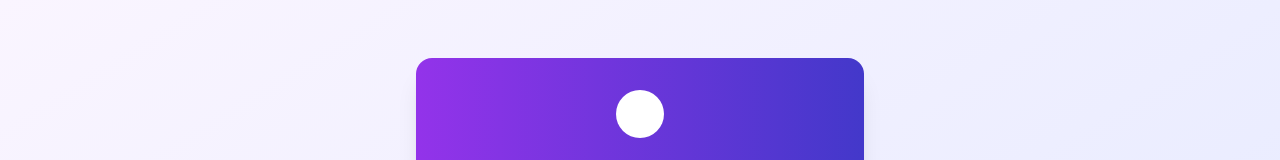
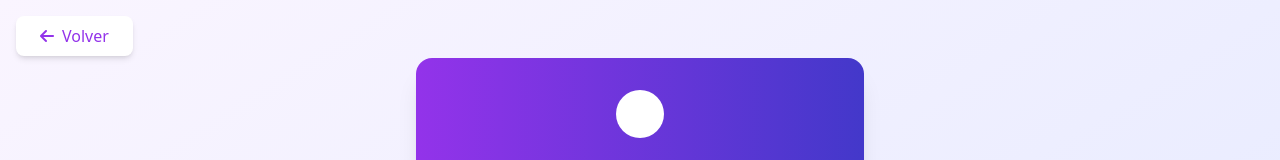
Before and after one commit to Aroarr05/SportityMe, an Angular app in the folder FrontendAngular/: page /auth/login in a window 1280 px wide. Shown: the top 160 px of the page. Built offline with nearby package versions, Linux system fonts and the light colour scheme.

Commit message:
cambios en el login

```diff
--- a/FrontendAngular/src/app/auth/components/login/login.component.html
+++ b/FrontendAngular/src/app/auth/components/login/login.component.html
@@ -1,4 +1,12 @@
 <div class="min-h-screen flex items-center justify-center bg-gradient-to-br from-purple-50 to-indigo-100 py-12 px-4 sm:px-6 lg:px-8">
+  <button
+    (click)="goBack()"
+    class="absolute top-4 left-4 px-4 py-2 bg-white text-purple-600 rounded-lg hover:bg-purple-50 transition-all duration-300 shadow-md hover:shadow-lg flex items-center"
+  >
+    <i class="fas fa-arrow-left mr-2"></i>
+    <span>Volver</span>
+  </button>
+
   <div class="max-w-md w-full space-y-8">
     <div class="bg-white rounded-2xl shadow-xl overflow-hidden transition-all duration-300 hover:shadow-2xl">
       <div class="bg-gradient-to-r from-purple-600 to-indigo-700 text-white px-6 py-8">
@@ -66,7 +74,6 @@
             </div>
           </div>
 
-
           <button
             type="submit"
             [disabled]="loginForm.invalid || loading"
--- a/FrontendAngular/src/app/auth/components/login/login.component.ts
+++ b/FrontendAngular/src/app/auth/components/login/login.component.ts
@@ -58,4 +58,6 @@ export class LoginComponent implements OnInit {
       });
     }
   }
+  goBack() {
+  this.router.navigate(['/']);}
 }
```
Also changed, not shown: 1 other file (tests, documents, lock files or other folders).
